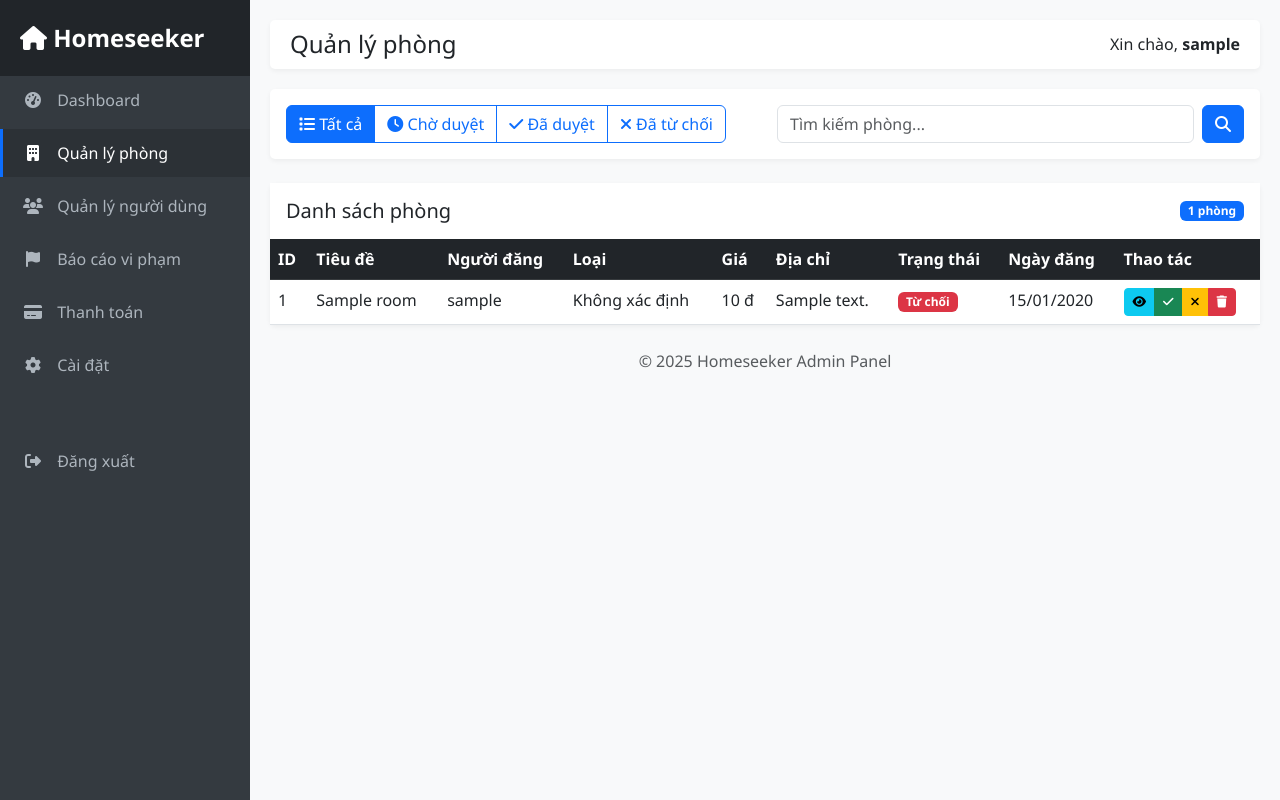
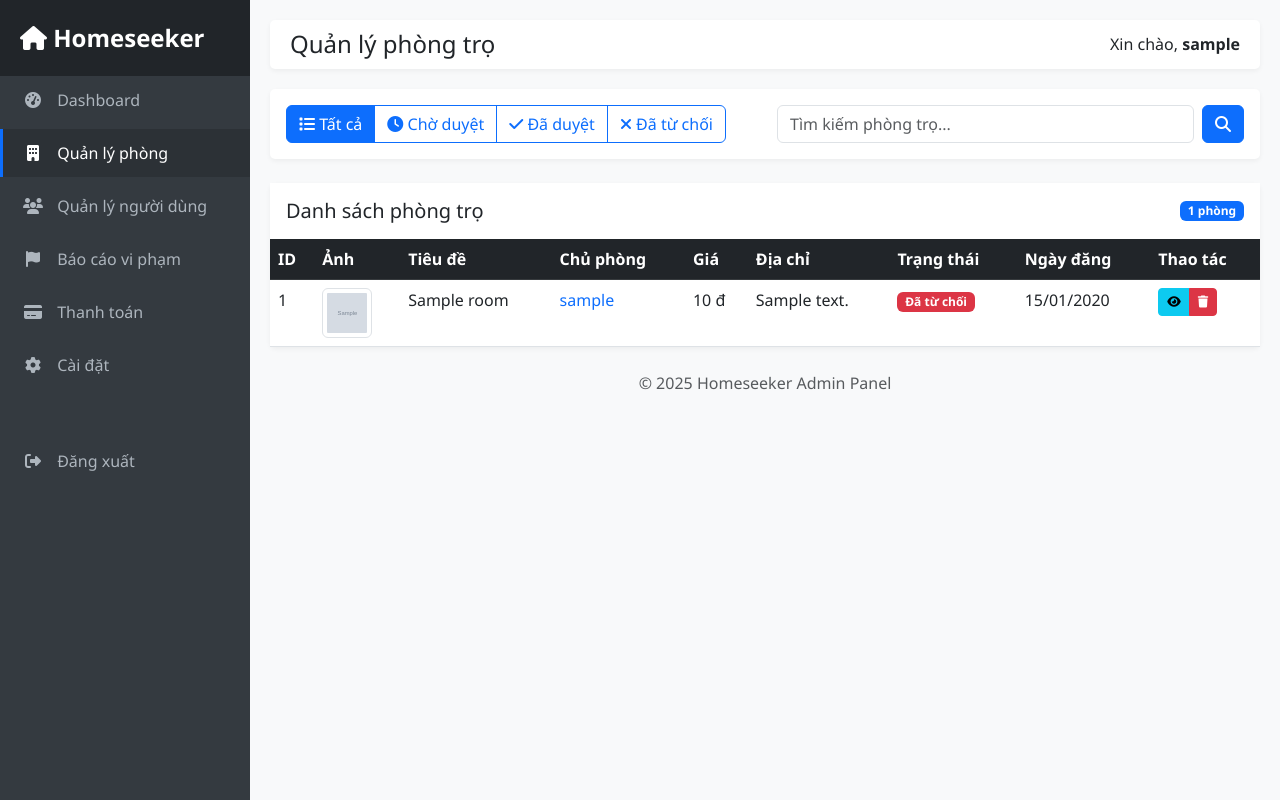
Before and after one commit to Harry-Kien/DoAnmonIS207, a PHP site: page /frontend/admin/rooms.php in a window 1280 px wide. Run offline with PHP 8.4, Linux system fonts and the light colour scheme; the visitor is signed in with stand-in values (Sample User, id 1); tables that the repository leaves empty or names only in its code hold one stand-in row (values such as "Sample post"); grey boxes marked "Sample" are stand-in pictures.

Commit message:
sửa lại view_useruser

```diff
--- a/frontend/admin/rooms.php
+++ b/frontend/admin/rooms.php
@@ -15,67 +15,39 @@ if (isset($_GET['action']) && isset($_GET['id'])) {
 
     switch ($action) {
         case 'approve':
-            $sql = "UPDATE rooms SET status = 'approved' WHERE id = ?";
+            $sql = "UPDATE rooms SET status = 'approved', updated_at = NOW() WHERE id = ?";
             $stmt = mysqli_prepare($conn, $sql);
             mysqli_stmt_bind_param($stmt, "i", $id);
             mysqli_stmt_execute($stmt);
-            $message = "Phòng #$id đã được duyệt thành công!";
+            $message = "Phòng trọ #$id đã được phê duyệt!";
             $message_type = "success";
             break;
 
         case 'reject':
-            $sql = "UPDATE rooms SET status = 'rejected' WHERE id = ?";
+            $sql = "UPDATE rooms SET status = 'rejected', updated_at = NOW() WHERE id = ?";
             $stmt = mysqli_prepare($conn, $sql);
             mysqli_stmt_bind_param($stmt, "i", $id);
             mysqli_stmt_execute($stmt);
-            $message = "Phòng #$id đã bị từ chối!";
+            $message = "Phòng trọ #$id đã bị từ chối!";
             $message_type = "warning";
             break;
 
         case 'delete':
-            // Xóa hình ảnh liên quan trước
-            $sql_images = "SELECT image_path FROM room_images WHERE room_id = ?";
-            $stmt_images = mysqli_prepare($conn, $sql_images);
-            mysqli_stmt_bind_param($stmt_images, "i", $id);
-            mysqli_stmt_execute($stmt_images);
-            $result_images = mysqli_stmt_get_result($stmt_images);
-
-            while ($image = mysqli_fetch_assoc($result_images)) {
-                if (file_exists("../../" . $image['image_path'])) {
-                    unlink("../../" . $image['image_path']);
-                }
-            }
-
-            // Xóa dữ liệu trong database
-            mysqli_begin_transaction($conn);
-            try {
-                // Xóa hình ảnh
-                $sql_delete_images = "DELETE FROM room_images WHERE room_id = ?";
-                $stmt_delete_images = mysqli_prepare($conn, $sql_delete_images);
-                mysqli_stmt_bind_param($stmt_delete_images, "i", $id);
-                mysqli_stmt_execute($stmt_delete_images);
-
-                // Xóa phòng
-                $sql_delete_room = "DELETE FROM rooms WHERE id = ?";
-                $stmt_delete_room = mysqli_prepare($conn, $sql_delete_room);
-                mysqli_stmt_bind_param($stmt_delete_room, "i", $id);
-                mysqli_stmt_execute($stmt_delete_room);
-
-                mysqli_commit($conn);
-                $message = "Phòng #$id đã được xóa thành công!";
-                $message_type = "success";
-            } catch (Exception $e) {
-                mysqli_rollback($conn);
-                $message = "Lỗi khi xóa phòng: " . $e->getMessage();
-                $message_type = "danger";
-            }
+            $sql = "DELETE FROM rooms WHERE id = ?";
+            $stmt = mysqli_prepare($conn, $sql);
+            mysqli_stmt_bind_param($stmt, "i", $id);
+            mysqli_stmt_execute($stmt);
+            $message = "Phòng trọ #$id đã được xóa thành công!";
+            $message_type = "success";
             break;
     }
 }
 
-// Lấy danh sách phòng với bộ lọc
+// Lấy danh sách phòng trọ với bộ lọc
 $filter = isset($_GET['filter']) ? $_GET['filter'] : 'all';
 $search = isset($_GET['search']) ? mysqli_real_escape_string($conn, $_GET['search']) : '';
+$user_id = isset($_GET['user_id']) ? intval($_GET['user_id']) : 0;
+
 $where_clause = '';
 
 if ($filter == 'pending') {
@@ -88,8 +60,21 @@ if ($filter == 'pending') {
     $where_clause = "WHERE 1=1";
 }
 
+// Nếu có user_id, thêm điều kiện lọc theo người dùng
+if ($user_id > 0) {
+    $where_clause .= " AND r.user_id = $user_id";
+
+    // Lấy thông tin người dùng để hiển thị
+    $user_sql = "SELECT username, email FROM user WHERE id = ?";
+    $stmt = mysqli_prepare($conn, $user_sql);
+    mysqli_stmt_bind_param($stmt, "i", $user_id);
+    mysqli_stmt_execute($stmt);
+    $user_result = mysqli_stmt_get_result($stmt);
+    $user_info = mysqli_fetch_assoc($user_result);
+}
+
 if (!empty($search)) {
-    $where_clause .= " AND (r.title LIKE '%$search%' OR r.description LIKE '%$search%' OR u.username LIKE '%$search%' OR r.address LIKE '%$search%')";
+    $where_clause .= " AND (r.title LIKE '%$search%' OR r.address LIKE '%$search%' OR u.username LIKE '%$search%')";
 }
 
 // Phân trang
@@ -98,15 +83,17 @@ $limit = 10;
 $offset = ($page - 1) * $limit;
 
 // Đếm tổng số bản ghi
-$count_sql = "SELECT COUNT(*) as total FROM rooms r JOIN user u ON r.user_id = u.id $where_clause";
+$count_sql = "SELECT COUNT(*) as total FROM rooms r
+              LEFT JOIN user u ON r.user_id = u.id
+              $where_clause";
 $count_result = mysqli_query($conn, $count_sql);
 $total_records = mysqli_fetch_assoc($count_result)['total'];
 $total_pages = ceil($total_records / $limit);
 
-// Lấy danh sách phòng
-$sql = "SELECT r.*, u.username
+// Lấy danh sách phòng trọ
+$sql = "SELECT r.*, u.username, u.email, u.avatar
         FROM rooms r
-        JOIN user u ON r.user_id = u.id
+        LEFT JOIN user u ON r.user_id = u.id
         $where_clause
         ORDER BY r.created_at DESC
         LIMIT $offset, $limit";
@@ -121,7 +108,7 @@ $current_page = 'rooms';
 <head>
     <meta charset="UTF-8">
     <meta name="viewport" content="width=device-width, initial-scale=1.0">
-    <title>Quản lý phòng - Homeseeker Admin</title>
+    <title>Quản lý phòng trọ - Homeseeker Admin</title>
     <link rel="stylesheet" href="https://cdn.jsdelivr.net/npm/bootstrap@5.3.0/dist/css/bootstrap.min.css">
     <link rel="stylesheet" href="https://cdnjs.cloudflare.com/ajax/libs/font-awesome/6.4.0/css/all.min.css">
     <style>
@@ -225,6 +212,13 @@ $current_page = 'rooms';
             background-color: #dc3545;
             color: #fff;
         }
+        .user-avatar {
+            width: 30px;
+            height: 30px;
+            border-radius: 50%;
+            object-fit: cover;
+            margin-right: 5px;
+        }
         .pagination {
             justify-content: center;
         }
@@ -301,7 +295,18 @@ $current_page = 'rooms';
     <!-- Main Content -->
     <div class="content">
         <div class="navbar-admin d-flex justify-content-between align-items-center">
-            <h4 class="mb-0">Quản lý phòng</h4>
+            <div>
+                <h4 class="mb-0">
+                    <?php if (isset($user_id) && $user_id > 0 && isset($user_info)): ?>
+                        Phòng trọ của người dùng: <strong><?php echo htmlspecialchars($user_info['username']); ?></strong>
+                        <a href="view_user.php?id=<?php echo $user_id; ?>" class="btn btn-sm btn-outline-primary ms-2">
+                            <i class="fas fa-user"></i> Xem thông tin
+                        </a>
+                    <?php else: ?>
+                        Quản lý phòng trọ
+                    <?php endif; ?>
+                </h4>
+            </div>
             <div>
                 <span>Xin chào, <strong><?php echo htmlspecialchars($_SESSION['username']); ?></strong></span>
             </div>
@@ -319,16 +324,16 @@ $current_page = 'rooms';
             <div class="row">
                 <div class="col-md-6 mb-3 mb-md-0">
                     <div class="btn-group" role="group">
-                        <a href="rooms.php" class="btn <?php echo $filter == 'all' ? 'btn-primary' : 'btn-outline-primary'; ?>">
+                        <a href="rooms.php<?php echo $user_id ? "?user_id=$user_id" : ''; ?>" class="btn <?php echo $filter == 'all' ? 'btn-primary' : 'btn-outline-primary'; ?>">
                             <i class="fas fa-list"></i> Tất cả
                         </a>
-                        <a href="rooms.php?filter=pending" class="btn <?php echo $filter == 'pending' ? 'btn-primary' : 'btn-outline-primary'; ?>">
+                        <a href="rooms.php?filter=pending<?php echo $user_id ? "&user_id=$user_id" : ''; ?>" class="btn <?php echo $filter == 'pending' ? 'btn-primary' : 'btn-outline-primary'; ?>">
                             <i class="fas fa-clock"></i> Chờ duyệt
                         </a>
-                        <a href="rooms.php?filter=approved" class="btn <?php echo $filter == 'approved' ? 'btn-primary' : 'btn-outline-primary'; ?>">
+                        <a href="rooms.php?filter=approved<?php echo $user_id ? "&user_id=$user_id" : ''; ?>" class="btn <?php echo $filter == 'approved' ? 'btn-primary' : 'btn-outline-primary'; ?>">
                             <i class="fas fa-check"></i> Đã duyệt
                         </a>
-                        <a href="rooms.php?filter=rejected" class="btn <?php echo $filter == 'rejected' ? 'btn-primary' : 'btn-outline-primary'; ?>">
+                        <a href="rooms.php?filter=rejected<?php echo $user_id ? "&user_id=$user_id" : ''; ?>" class="btn <?php echo $filter == 'rejected' ? 'btn-primary' : 'btn-outline-primary'; ?>">
                             <i class="fas fa-times"></i> Đã từ chối
                         </a>
                     </div>
@@ -338,7 +343,10 @@ $current_page = 'rooms';
                         <?php if ($filter != 'all'): ?>
                             <input type="hidden" name="filter" value="<?php echo $filter; ?>">
                         <?php endif; ?>
-                        <input type="text" class="form-control me-2" name="search" placeholder="Tìm kiếm phòng..." value="<?php echo htmlspecialchars($search); ?>">
+                        <?php if ($user_id): ?>
+                            <input type="hidden" name="user_id" value="<?php echo $user_id; ?>">
+                        <?php endif; ?>
+                        <input type="text" class="form-control me-2" name="search" placeholder="Tìm kiếm phòng trọ..." value="<?php echo htmlspecialchars($search); ?>">
                         <button type="submit" class="btn btn-primary">
                             <i class="fas fa-search"></i>
                         </button>
@@ -350,7 +358,7 @@ $current_page = 'rooms';
         <!-- Rooms Table -->
         <div class="table-card">
             <div class="card-header bg-white p-3 d-flex justify-content-between align-items-center">
-                <h5 class="mb-0">Danh sách phòng</h5>
+                <h5 class="mb-0">Danh sách phòng trọ</h5>
                 <span class="badge bg-primary"><?php echo $total_records; ?> phòng</span>
             </div>
             <div class="card-body p-0">
@@ -359,9 +367,9 @@ $current_page = 'rooms';
                         <thead class="table-dark">
                             <tr>
                                 <th>ID</th>
+                                <th>Ảnh</th>
                                 <th>Tiêu đề</th>
-                                <th>Người đăng</th>
-                                <th>Loại</th>
+                                <th>Chủ phòng</th>
                                 <th>Giá</th>
                                 <th>Địa chỉ</th>
                                 <th>Trạng thái</th>
@@ -374,18 +382,30 @@ $current_page = 'rooms';
                                 <?php while($row = mysqli_fetch_assoc($result)): ?>
                                 <tr>
                                     <td><?php echo $row['id']; ?></td>
+                                    <td>
+                                        <?php if (!empty($row['thumbnail'])): ?>
+                                            <img src="<?php echo htmlspecialchars($row['thumbnail']); ?>" alt="Thumbnail" class="img-thumbnail" style="width: 50px; height: 50px; object-fit: cover;">
+                                        <?php else: ?>
+                                            <div class="bg-light d-flex align-items-center justify-content-center" style="width: 50px; height: 50px;">
+                                                <i class="fas fa-home text-secondary"></i>
+                                            </div>
+                                        <?php endif; ?>
+                                    </td>
                                     <td><?php echo htmlspecialchars($row['title']); ?></td>
-                                    <td><?php echo htmlspecialchars($row['username']); ?></td>
-                                    <td><?php echo htmlspecialchars($row['type'] ?? 'Không xác định'); ?></td>
+                                    <td>
+                                        <a href="view_user.php?id=<?php echo $row['user_id']; ?>" class="text-decoration-none">
+                                            <?php echo htmlspecialchars($row['username']); ?>
+                                        </a>
+                                    </td>
                                     <td><?php echo number_format($row['price']); ?> đ</td>
-                                    <td><?php echo htmlspecialchars($row['address'] ?? ''); ?></td>
+                                    <td><?php echo htmlspecialchars($row['address']); ?></td>
                                     <td>
                                         <?php if ($row['status'] == 'pending'): ?>
                                             <span class="badge badge-pending">Chờ duyệt</span>
                                         <?php elseif ($row['status'] == 'approved'): ?>
                                             <span class="badge badge-approved">Đã duyệt</span>
                                         <?php else: ?>
-                                            <span class="badge badge-rejected">Từ chối</span>
+                                            <span class="badge badge-rejected">Đã từ chối</span>
                                         <?php endif; ?>
                                     </td>
                                     <td><?php echo date('d/m/Y', strtotime($row['created_at'])); ?></td>
@@ -394,17 +414,15 @@ $current_page = 'rooms';
                                             <a href="view_room.php?id=<?php echo $row['id']; ?>" class="btn btn-info btn-sm action-btn" title="Xem chi tiết">
                                                 <i class="fas fa-eye"></i>
                                             </a>
-                                            <?php if ($row['status'] != 'approved'): ?>
-                                                <a href="rooms.php?action=approve&id=<?php echo $row['id']; ?>" class="btn btn-success btn-sm action-btn" title="Duyệt" onclick="return confirm('Bạn có chắc muốn duyệt phòng này?');">
+                                            <?php if ($row['status'] == 'pending'): ?>
+                                                <a href="rooms.php?action=approve&id=<?php echo $row['id']; ?><?php echo $user_id ? "&user_id=$user_id" : ''; ?><?php echo $filter != 'all' ? "&filter=$filter" : ''; ?>" class="btn btn-success btn-sm action-btn" title="Duyệt phòng" onclick="return confirm('Bạn có chắc muốn duyệt phòng này?');">
                                                     <i class="fas fa-check"></i>
                                                 </a>
-                                            <?php endif; ?>
-                                            <?php if ($row['status'] != 'rejected'): ?>
-                                                <a href="rooms.php?action=reject&id=<?php echo $row['id']; ?>" class="btn btn-warning btn-sm action-btn" title="Từ chối" onclick="return confirm('Bạn có chắc muốn từ chối phòng này?');">
+                                                <a href="rooms.php?action=reject&id=<?php echo $row['id']; ?><?php echo $user_id ? "&user_id=$user_id" : ''; ?><?php echo $filter != 'all' ? "&filter=$filter" : ''; ?>" class="btn btn-warning btn-sm action-btn" title="Từ chối" onclick="return confirm('Bạn có chắc muốn từ chối phòng này?');">
                                                     <i class="fas fa-times"></i>
                                                 </a>
                                             <?php endif; ?>
-                                            <a href="rooms.php?action=delete&id=<?php echo $row['id']; ?>" class="btn btn-danger btn-sm action-btn" title="Xóa" onclick="return confirm('Bạn có chắc muốn xóa phòng này? Thao tác này không thể hoàn tác.');">
+                                            <a href="rooms.php?action=delete&id=<?php echo $row['id']; ?><?php echo $user_id ? "&user_id=$user_id" : ''; ?><?php echo $filter != 'all' ? "&filter=$filter" : ''; ?>" class="btn btn-danger btn-sm action-btn" title="Xóa" onclick="return confirm('Bạn có chắc muốn xóa phòng này? Thao tác này không thể hoàn tác.');">
                                                 <i class="fas fa-trash"></i>
                                             </a>
                                         </div>
@@ -413,7 +431,7 @@ $current_page = 'rooms';
                                 <?php endwhile; ?>
                             <?php else: ?>
                                 <tr>
-                                    <td colspan="9" class="text-center py-4">Không có phòng nào phù hợp với tiêu chí tìm kiếm</td>
+                                    <td colspan="9" class="text-center py-4">Không có phòng trọ nào phù hợp với tiêu chí tìm kiếm</td>
                                 </tr>
                             <?php endif; ?>
                         </tbody>
@@ -426,7 +444,7 @@ $current_page = 'rooms';
                     <ul class="pagination mb-0">
                         <?php if ($page > 1): ?>
                             <li class="page-item">
-                                <a class="page-link" href="?page=<?php echo $page-1; ?><?php echo !empty($filter) && $filter != 'all' ? '&filter='.$filter : ''; ?><?php echo !empty($search) ? '&search='.$search : ''; ?>" aria-label="Previous">
+                                <a class="page-link" href="?page=<?php echo $page-1; ?><?php echo !empty($filter) && $filter != 'all' ? '&filter='.$filter : ''; ?><?php echo !empty($search) ? '&search='.$search : ''; ?><?php echo $user_id ? "&user_id=$user_id" : ''; ?>" aria-label="Previous">
                                     <span aria-hidden="true">&laquo;</span>
                                 </a>
                             </li>
@@ -434,7 +452,7 @@ $current_page = 'rooms';
 
                         <?php for ($i = 1; $i <= $total_pages; $i++): ?>
                             <li class="page-item <?php echo $i == $page ? 'active' : ''; ?>">
-                                <a class="page-link" href="?page=<?php echo $i; ?><?php echo !empty($filter) && $filter != 'all' ? '&filter='.$filter : ''; ?><?php echo !empty($search) ? '&search='.$search : ''; ?>">
+                                <a class="page-link" href="?page=<?php echo $i; ?><?php echo !empty($filter) && $filter != 'all' ? '&filter='.$filter : ''; ?><?php echo !empty($search) ? '&search='.$search : ''; ?><?php echo $user_id ? "&user_id=$user_id" : ''; ?>">
                                     <?php echo $i; ?>
                                 </a>
                             </li>
@@ -442,7 +460,7 @@ $current_page = 'rooms';
 
                         <?php if ($page < $total_pages): ?>
                             <li class="page-item">
-                                <a class="page-link" href="?page=<?php echo $page+1; ?><?php echo !empty($filter) && $filter != 'all' ? '&filter='.$filter : ''; ?><?php echo !empty($search) ? '&search='.$search : ''; ?>" aria-label="Next">
+                                <a class="page-link" href="?page=<?php echo $page+1; ?><?php echo !empty($filter) && $filter != 'all' ? '&filter='.$filter : ''; ?><?php echo !empty($search) ? '&search='.$search : ''; ?><?php echo $user_id ? "&user_id=$user_id" : ''; ?>" aria-label="Next">
                                     <span aria-hidden="true">&raquo;</span>
                                 </a>
                             </li>
```
Also changed, not shown: frontend/admin/view_room.php (+7 -5 lines), frontend/admin/view_user.php (+5 -3 lines).
